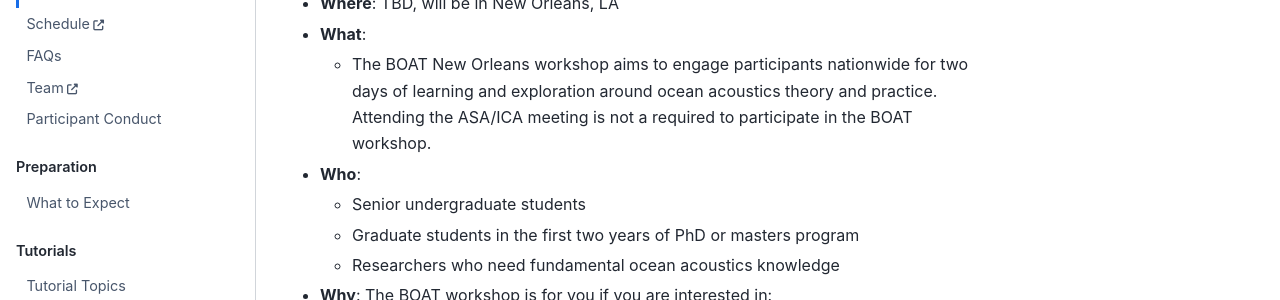
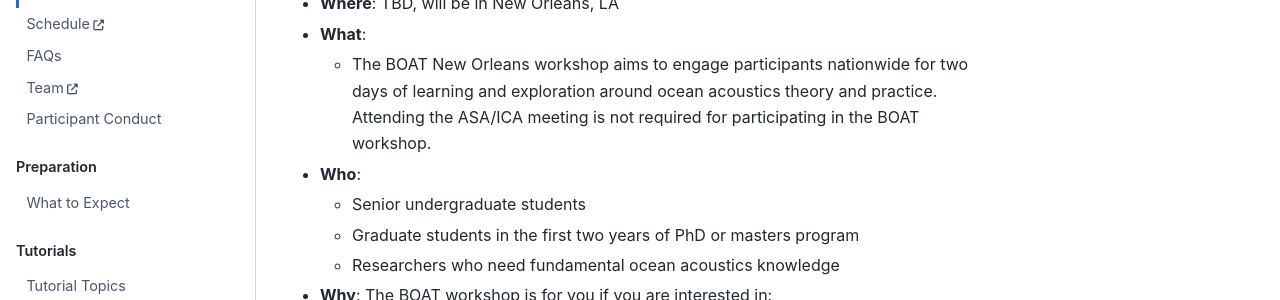
Before and after one commit to BOAT-ocean-acoustics/boat-website, a Jupyter Book: the page built from book/workshop_new_orleans.md, in a window 1280 px wide and 900 px high. Shown: the part 282-582 px from the top of the window. Built offline with Jupyter Book 1.0.4 settings and Sphinx 7.4.7 and the Sphinx Book theme 1.1.4, drawn with Linux system fonts in a browser that asks for light colours.

Commit message:
tweak wording

```diff
--- a/book/workshop_new_orleans.md
+++ b/book/workshop_new_orleans.md
@@ -4,7 +4,7 @@
 - **When**: May 17-18, 2025 (immediately before the [joint meeting of the Acoustical Society of America and the International Congress on Acoustics](https://acousticalsociety.org/new-orleans-2025/))
 - **Where**: TBD, will be in New Orleans, LA
 - **What**:
-  - The BOAT New Orleans workshop aims to engage participants nationwide for two days of learning and exploration around ocean acoustics theory and practice. Attending the ASA/ICA meeting is not a required to participate in the BOAT workshop.
+  - The BOAT New Orleans workshop aims to engage participants nationwide for two days of learning and exploration around ocean acoustics theory and practice. Attending the ASA/ICA meeting is not required for participating in the BOAT workshop.
 - **Who**:
   - Senior undergraduate students
   - Graduate students in the first two years of PhD or masters program
```
